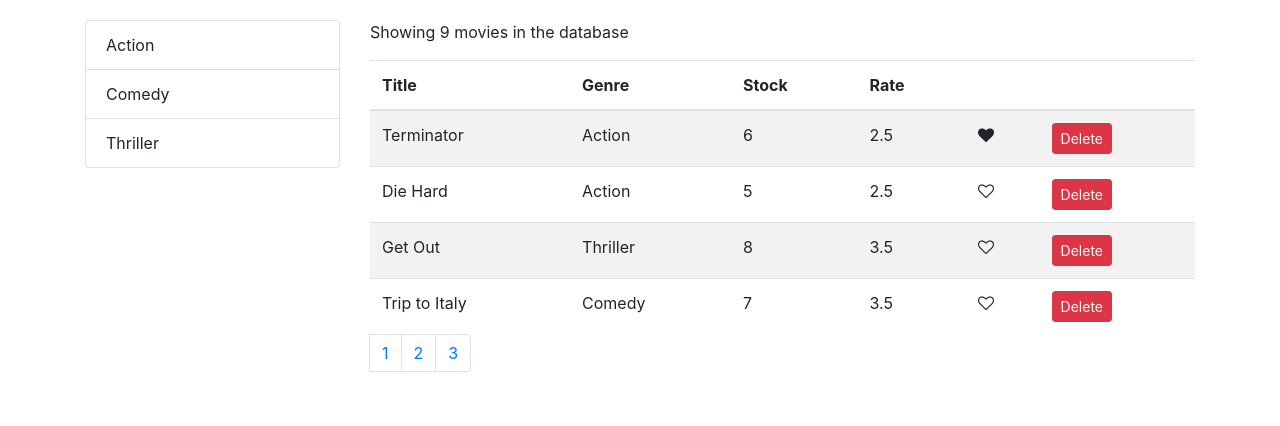
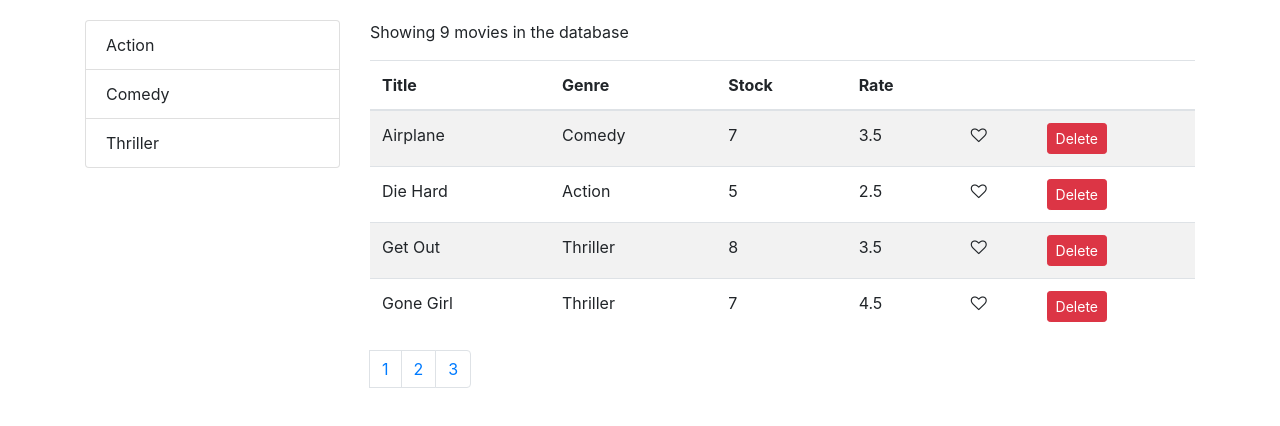
Before and after one commit to OjureFred/vidly, a React (Create React App) app: page / in a window 1280 px wide. Shown: the top 426 px of the page. Built offline with nearby package versions, Linux system fonts and the light colour scheme.

Commit message:
11. Added code to sort movies on column in ascending or descending order

```diff
--- a/src/components/movies.jsx
+++ b/src/components/movies.jsx
@@ -1,10 +1,12 @@
 import React, { Component } from 'react';
+import _ from 'lodash';
 
 
 import Like from './common/like'
 import Pagination from './common/pagination';
 import {Paginate} from './utils/paginate'
 import ListGroup from './common/listGroup';
+import MoviesTable from './moviesTable';
 
 import { getMovies } from '../services/fakeMovieService';
 import { getGenres } from '../services/fakeGenreService';
@@ -14,10 +16,11 @@ class Movies extends Component {
         movies : [],
         genres : [],
         currentPage : 1,
-        pageSize : 4
+        pageSize : 4,
+        sortColumn: {path: 'title', order: 'asc'}
      };
      componentDidMount() {
-        const genres = [{ name: "All Genre" }, ...getGenres()]
+        const genres = [{ _id: " ", name: "All Genre" }, ...getGenres()]
         this.setState( { movies:getMovies(), genres:getGenres()});
      }
 
@@ -40,19 +43,32 @@ class Movies extends Component {
 
     handleGenreSelect = genre => {
         this.setState({selectedGenre: genre, currentPage: 1})
+    };
+
+     handleSort = path => {
+        const sortColumn = {...this.state.sortColumn};
+        if (sortColumn.path === path)
+            sortColumn.order = sortColumn.order === 'asc' ? 'desc' : 'asc';
+        else {
+            sortColumn.path = path;
+            sortColumn.order = 'asc'
         }
+        this.setState({ sortColumn});
+     };
 
 
 
     render() {
         const { length: count} = this.state.movies;
-        const {pageSize, currentPage, selectedGenre, movies:allMovies} = this.state;
+        const {pageSize, currentPage, sortColumn, selectedGenre, movies:allMovies} = this.state;
         if (count === 0) return <p>There are no movies in the database.</p>;
 
         const filtered = selectedGenre && selectedGenre._id
                         ? allMovies.filter(m => m.genre._id === selectedGenre._id): allMovies;
 
-        const movies = Paginate(filtered, currentPage, pageSize);
+       const sorted =  _.orderBy(filtered, [sortColumn.path], [sortColumn.order])
+
+        const movies = Paginate(sorted, currentPage, pageSize);
 
         if (this.state.movies.length ===0)
             return <p>There are no movies in the database </p>
@@ -68,42 +84,23 @@ class Movies extends Component {
                     />
                 </div>
                 <div className="col">
-                <div>
                 <p>Showing { filtered.length } movies in the database</p>
-        <table className="table table-striped">
-            <thead>
-                <tr>
-                    <th>Title</th>
-                    <th>Genre</th>
-                    <th>Stock</th>
-                    <th>Rate</th>
-                    <th></th>
-                    <th></th>
-                </tr>
-            </thead>
-            <tbody>
-                {movies.map( movie => (
-                    <tr key={ movie._id}>
-                    <td>{movie.title}</td>
-                    <td>{movie.genre.name}</td>
-                    <td>{movie.numberInStock}</td>
-                    <td>{movie.dailyRentalRate}</td>
-                    <td><Like liked = {movie.liked} onClick={() => this.handleLike(movie)} /></td>
-                    <td><button onClick = {() => this.handleDelete(movie)} className="btn btn-danger btn-sm">Delete</button></td>
-                </tr>
-                ))}
-
-            </tbody>
+                <MoviesTable
+                    movies = {movies}
+                    onLike = {this.handleLike}
+                    onDelete = {this.handleDelete}
+                    onSort = {this.handleSort}
+                />
                 <Pagination
                     onPageChange = {this.handlePageChange}
                     itemsCount = {filtered.length}
                     pageSize = {pageSize}
                     currentPage = {currentPage}
              />
-        </table>
+
         </div>
         </div>
-       </div>
+
 
         )
     }
--- /dev/null
+++ b/src/components/moviesTable.jsx
@@ -0,0 +1,39 @@
+import { render } from '@testing-library/react';
+import React, { Component } from 'react';
+import Like from './common/like';
+
+
+const MoviesTable = (props) => {
+    const {movies, onDelete, onLike, onSort} = props;
+    return (
+
+        <table className="table table-striped">
+        <thead>
+            <tr>
+                <th onClick = {()=> onSort("title")}>Title</th>
+                <th onClick = {()=> onSort("genre.name")}>Genre</th>
+                <th onClick = {()=> onSort("numberInStock")}>Stock</th>
+                <th onClick = {()=> onSort("dailyRentalRate")}>Rate</th>
+                <th></th>
+                <th></th>
+            </tr>
+        </thead>
+        <tbody>
+            {movies.map( movie => (
+                <tr key={ movie._id}>
+                <td>{movie.title}</td>
+                <td>{movie.genre.name}</td>
+                <td>{movie.numberInStock}</td>
+                <td>{movie.dailyRentalRate}</td>
+                <td><Like liked = {movie.liked} onClick={() => onLike(movie)} /></td>
+                <td><button onClick = {() => onDelete(movie)} className="btn btn-danger btn-sm">Delete</button></td>
+            </tr>
+            ))}
+
+        </tbody>
+
+    </table>
+    );
+}
+
+export default MoviesTable;
```
Lines whose indentation alone changed are shown as unchanged.
